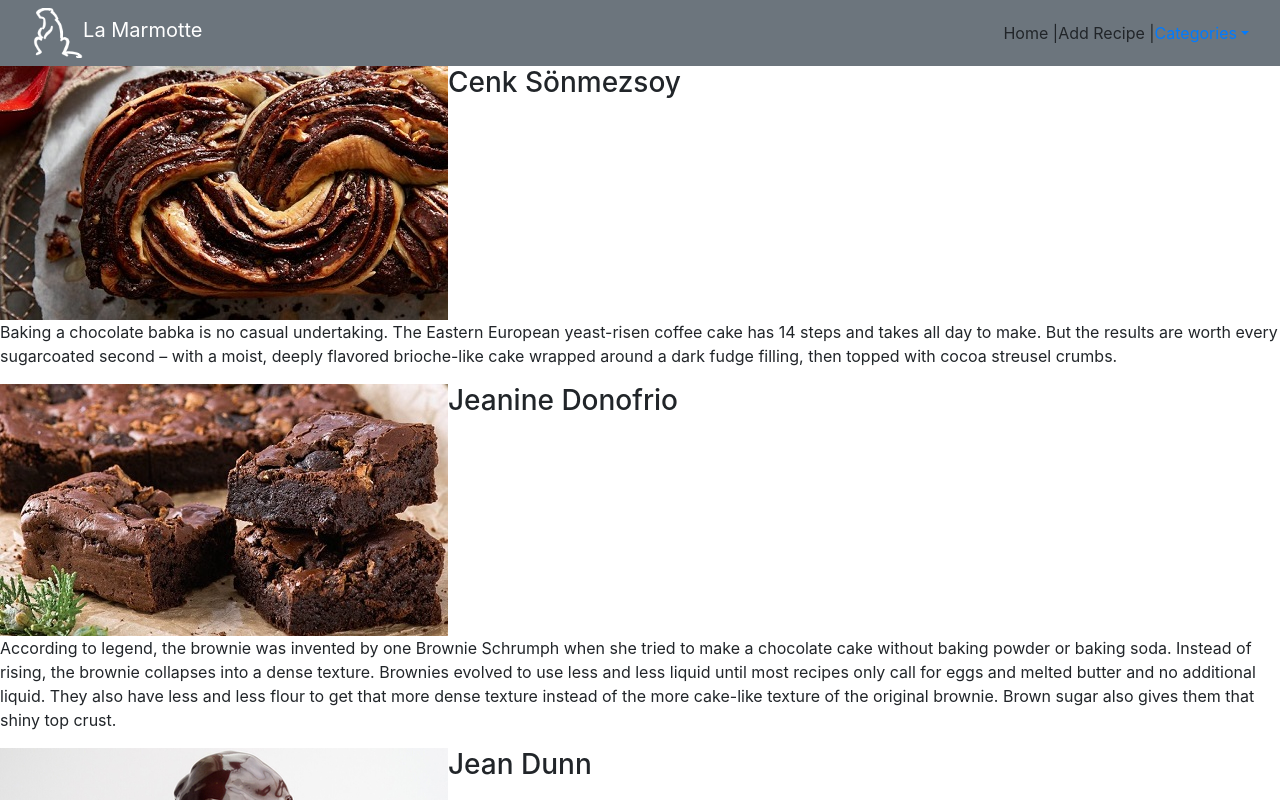
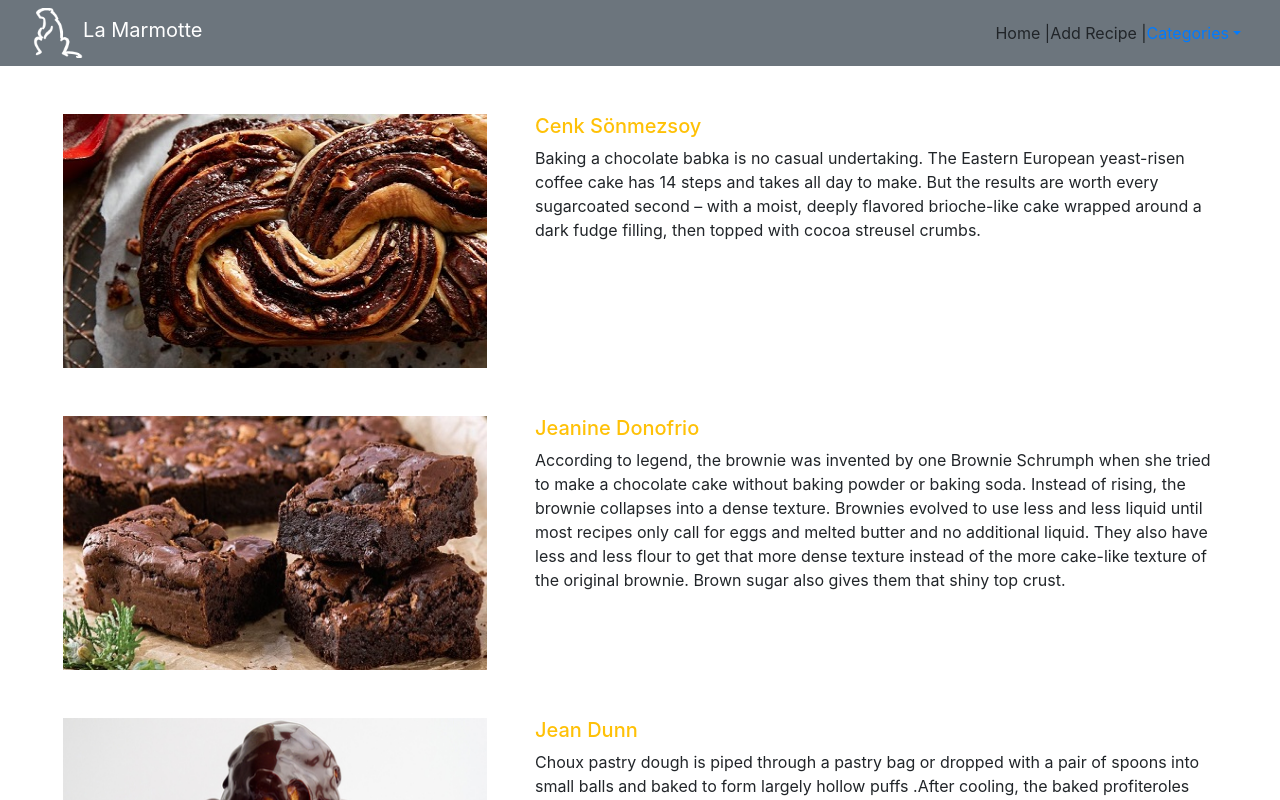
Before and after one commit to DrengrVikingr/cs391project2, a React (Create React App) app: page / in a window 1280 px wide. Shown: the top 800 px of the page. Built offline with nearby package versions, Linux system fonts and the light colour scheme.

Commit message:
home page v2

```diff
--- a/src/components/HomeRecipe.jsx
+++ b/src/components/HomeRecipe.jsx
@@ -1,20 +1,32 @@
 import React, { Component } from 'react';
 import Image from 'react-bootstrap/Image';
-
+import Media from 'react-bootstrap/Media';
 
 class HomeRecipe extends Component {
 
     state = {
 
-     }
+    }
     render() {
         return (
             <React.Fragment>
-                <Image  src= {this.props.image} fluid />
-                <h3>{this.props.author}</h3>
-                <p>{this.props.recipe}</p>
+                <Media as="li" className="m-5">
+                    <img
+                        width={424}
+                        height={254}
+                        className="mr-5 img-rounded"
+                        src={this.props.image}
+                        alt="image"
+                    />
+                    <Media.Body>
+                        <h5 className="text-warning">  {this.props.author}</h5>
+                        <p>
+                            {this.props.recipe}
+                        </p>
+                    </Media.Body>
+                </Media>
             </React.Fragment>
-          );
+        );
     }
 
 
--- a/src/components/HomeRecipes.jsx
+++ b/src/components/HomeRecipes.jsx
@@ -7,24 +7,20 @@ import { Container, Row } from 'react-bootstrap';
 
 
 class HomeRecipes extends Component {
-    state = {  }
+    state = {}
     render() {
         return (
             <React.Fragment>
                 <Container fluid>
-                    <Row >
-                        <HomeRecipe image = {Babka} author = {this.getAuthor("Babka")} recipe = {this.getRecipe("Babka")}/>
-                    </Row>
-                    <Row>
-                        <HomeRecipe image = {Brownie} author = {this.getAuthor("Brownie")} recipe = {this.getRecipe("Brownie")} />
-                    </Row>
-                    <Row>
-                        <HomeRecipe  image = {Profiterol} author = {this.getAuthor("Profiterol")} recipe = {this.getRecipe("Profiterol")} />
-                    </Row>
+                    <ul className="list-unstyled" >
+                        <HomeRecipe image={Babka} author={this.getAuthor("Babka")} recipe={this.getRecipe("Babka")} />
+                        <HomeRecipe image={Brownie} author={this.getAuthor("Brownie")} recipe={this.getRecipe("Brownie")} />
+                        <HomeRecipe image={Profiterol} author={this.getAuthor("Profiterol")} recipe={this.getRecipe("Profiterol")} />
+                    </ul>
                 </Container>
             </React.Fragment>
 
-          );
+        );
     }
 
     getAuthor(name) {
--- a/src/components/NavBar.jsx
+++ b/src/components/NavBar.jsx
@@ -2,16 +2,16 @@ import React, { Component } from 'react';
 import Logo from '../assets/logo-cream.png';
 
 class NavBar extends Component {
-    state = {  }
+  state = {}
   render() {
     return (<nav className="navbar navbar-dark bg-secondary">
       <div className="container-fluid">
         <div className="navbar-header">
-            <img height = "50px" src={ Logo } className="img-responsive" alt="logo"></img>
+          <img height="50px" src={Logo} className="img-responsive" alt="logo"></img>
           <a className="navbar-brand" href="#">La Marmotte</a>
         </div>
 
-          <ul className="nav navbar-right">
+        <ul className="nav navbar-right m-2">
           <li> Home   |  </li>
           <li> Add Recipe  |  </li>
           <li className="dropdown">
@@ -27,7 +27,7 @@ class NavBar extends Component {
         </ul>
 
       </div>
-      </nav>  );
+    </nav>);
   }
 }
 
```
Also changed, not shown: 1 other file (tests, documents, lock files or other folders). Lines whose indentation alone changed are shown as unchanged.
